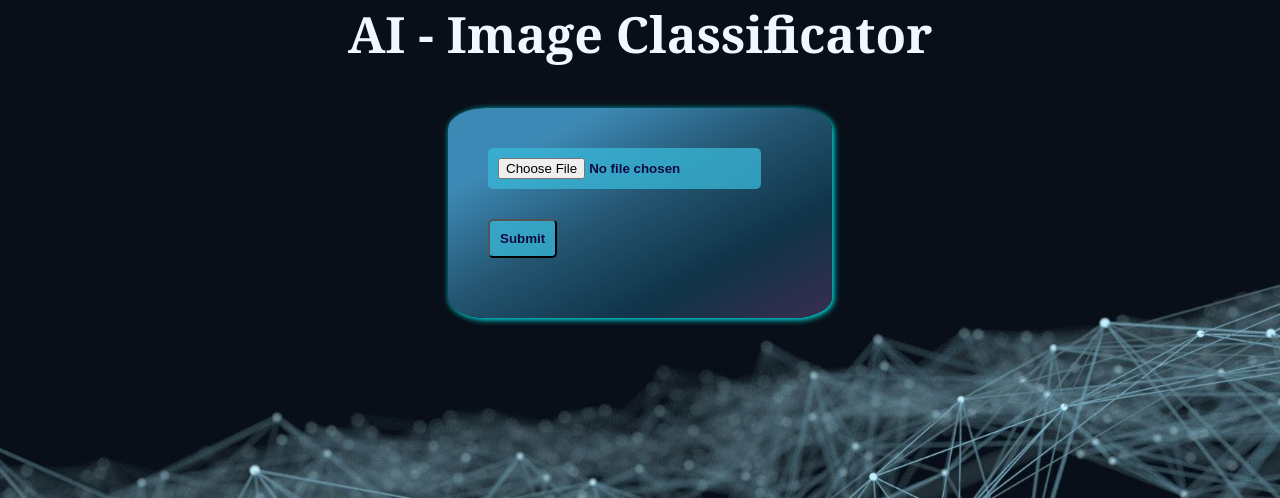
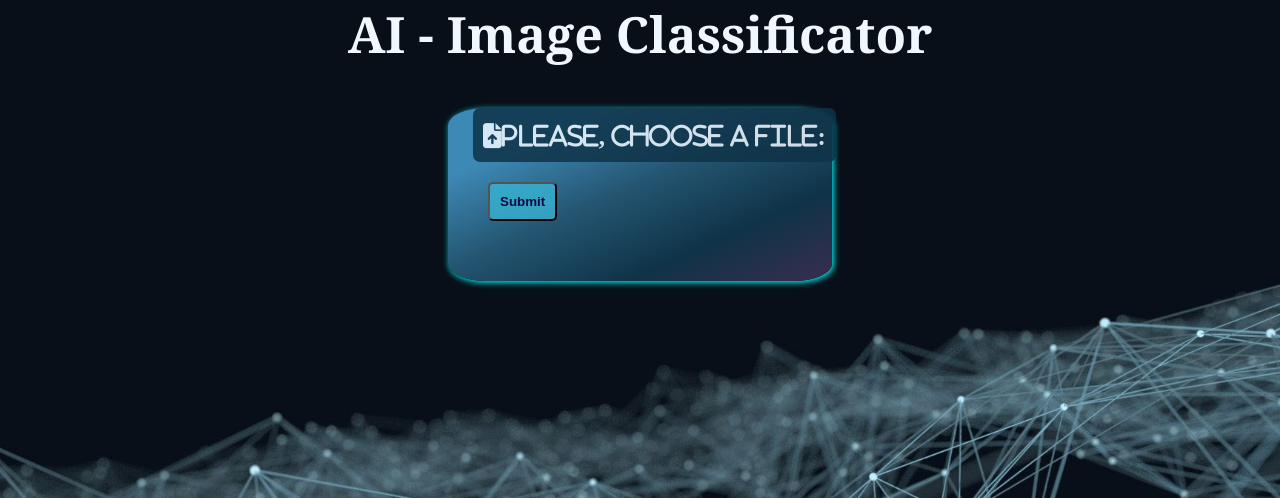
Before and after one commit to silvidelgadillo/sprint-4-project, a Flask app: page / in a window 1280 px wide. Shown: the top 498 px of the page. Run offline with Flask 2, Linux system fonts and the light colour scheme; some libraries are stand-ins or nearby versions.

Commit message:
minor changes
HTML, some CSS styling and routes

```diff
--- a/api/middleware.py
+++ b/api/middleware.py
@@ -9,7 +9,6 @@ db = redis.Redis(
     port=settings.REDIS_PORT,
     db=settings.REDIS_DB_ID
 )
-# assert db.ping()
 
 def model_predict(image_name):
     job_id = str(uuid.uuid4())
--- a/api/static/styles/style.css
+++ b/api/static/styles/style.css
@@ -94,3 +94,36 @@ label{
     font-family: Cambria, Cochin, Georgia, Times, 'Times New Roman', serif;
     transform: translate(1.5vw, 10vh);
 }
+
+.success{
+    text-decoration: none;
+    color: rgb(2, 148, 2);
+    font-weight: 1000;
+    font-size:  x-large;
+    background-color: #0f3348;
+    opacity: 0.7;
+    padding: 1rem;
+    text-align: center;
+    align-items: center;
+    border-radius: 1.5rem;
+}
+
+#upfile{
+    display: none;
+}
+
+.stylefile{
+    padding: 1rem;
+    opacity: 0.85;
+    background-color: #0f3348;
+    font-weight: bold;
+    color: aliceblue;
+    border-radius: 0.7rem;
+    margin-top: 1.5rem;
+    margin-left: 0.5rem;
+    font-family: Cambria, Cochin, Georgia, Times, 'Times New Roman', serif;
+}
+
+.stylefile:hover{
+    cursor: pointer;
+}
--- a/api/templates/index.html
+++ b/api/templates/index.html
@@ -4,6 +4,7 @@
         <meta charset="UTF-8">
         <meta http-equiv="X-UA-Compatible" content="IE=edge">
         <meta name="viewport" content="width=device-width, initial-scale=1.0">
+        <script src="https://kit.fontawesome.com/c0038010bc.js" crossorigin="anonymous"></script>
         <link rel="stylesheet" type= "text/css" href="{{ url_for('static',filename='styles/style.css') }}">
         <title>ML API</title>
     </head>
@@ -17,7 +18,11 @@
           {% if messages %}
             <ul>
             {% for message in messages %}
-              <li>{{ message }}</li>
+
+            <div class='success'>
+                {{ message }}
+            </div>
+
             {% endfor %}
             </ul>
           {% endif %}
@@ -40,9 +45,10 @@
     {% endif %}
     <form method="post" action="/" enctype="multipart/form-data">
         <dl>
-            <p>
-                <input type="file" name="file" autocomplete="off" required>
-            </p>
+            <label class='stylefile' for="upfile">
+                <i class="fa-solid fa-file-arrow-up">Please, choose a file:</i>
+                <input id='upfile' type="file" name="file" autocomplete="off" required>
+            </label>
         </dl>
         <p>
             <input type="submit" value="Submit">
--- a/api/views.py
+++ b/api/views.py
@@ -121,18 +121,18 @@ def feedback():
     # Get reported predictions from `report` key
     report = request.form.get("report")
 
-    path = os.path.join(settings.FEEDBACK_FILEPATH, 'feedback.csv')
-    if not os.path.exists(path):
-        with open(path, 'w', newline='') as file:
+    fb_path = os.path.join(settings.FEEDBACK_FILEPATH, '/feedback.csv')
+    if not os.path.exists(fb_path):
+        with open(fb_path, 'w', newline='') as file:
             writer = csv.writer(file, delimiter= ',')
             writer.writerow(['Filename', 'Prediction', 'Score'])
             writer.writerow(report)
-            file.close()
+        file.close()
         flash('Thank you for your feedback!')
     else:
-        with open(path, 'a') as file:
+        with open(fb_path, 'a') as file:
             file.write(report)
-            file.close()
+        file.close()
         flash('Thank you for your feedback!')
 
     return render_template("index.html")
```
